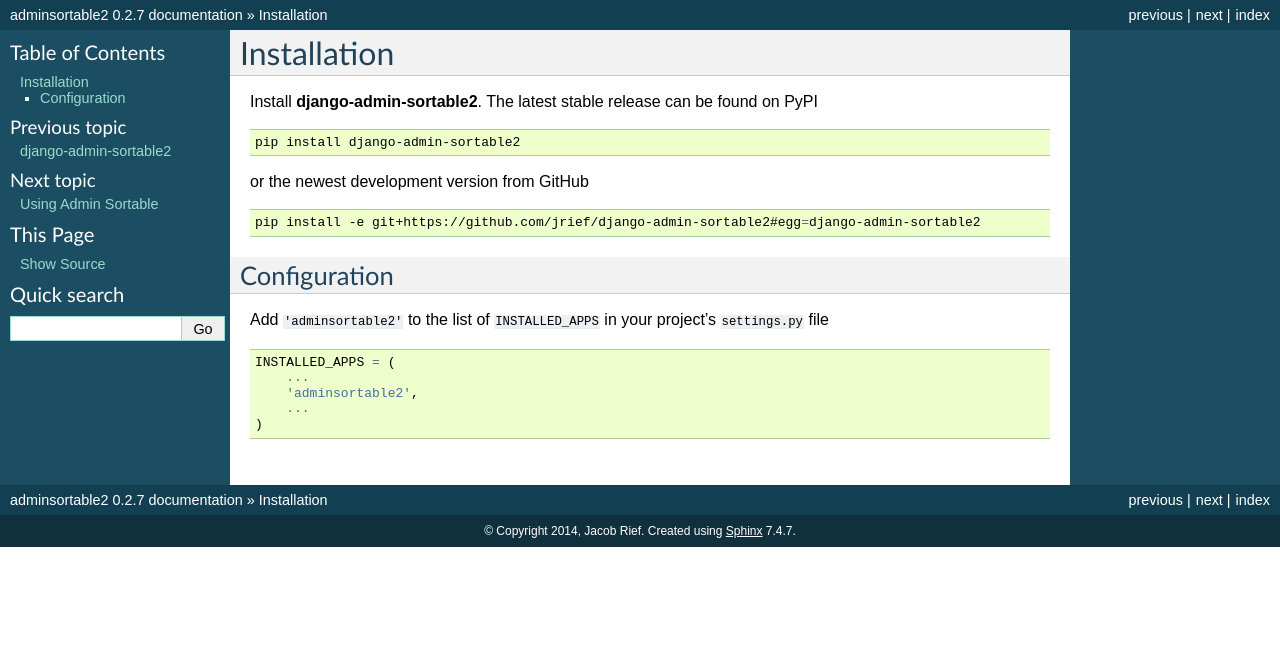
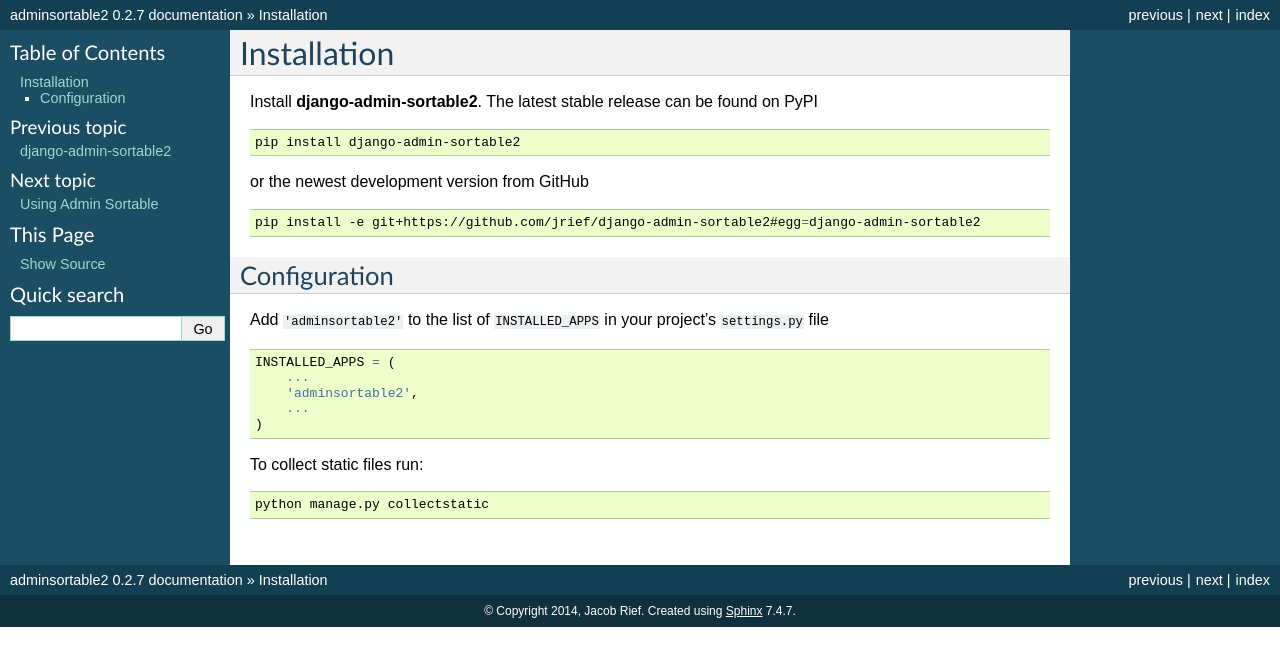
Before and after one commit to jrief/django-admin-sortable2, a Sphinx documentation site: the page built from docs/source/installation.rst, in a window 1280 px wide. Shown: the top 666 px of the page. Built offline with Sphinx 7.4.7, drawn with Linux system fonts in a browser that asks for light colours.

Commit message:
Update installation.rst

```diff
--- a/docs/source/installation.rst
+++ b/docs/source/installation.rst
@@ -28,3 +28,9 @@
 	    'adminsortable2',
 	    ...
 	)
+
+To collect static files run:
+
+.. code-block:: bash
+
+    python manage.py collectstatic
```
